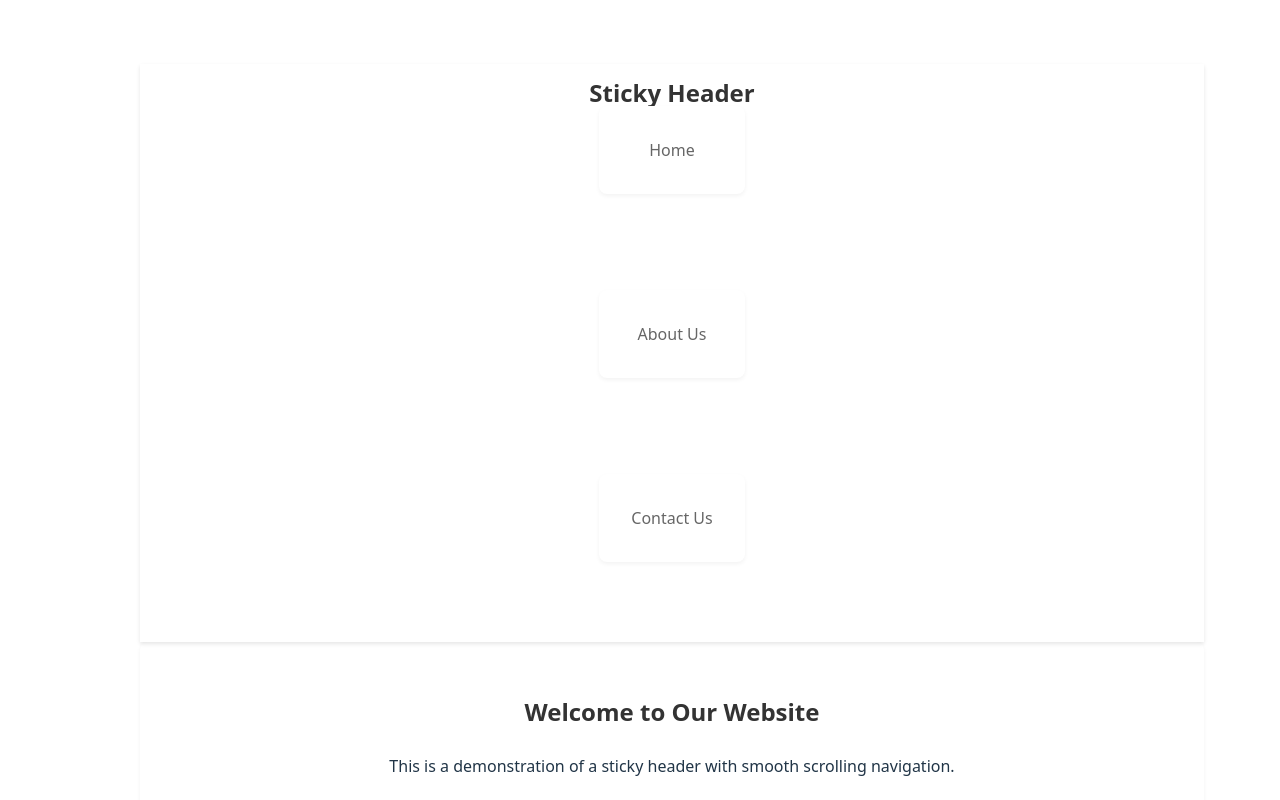
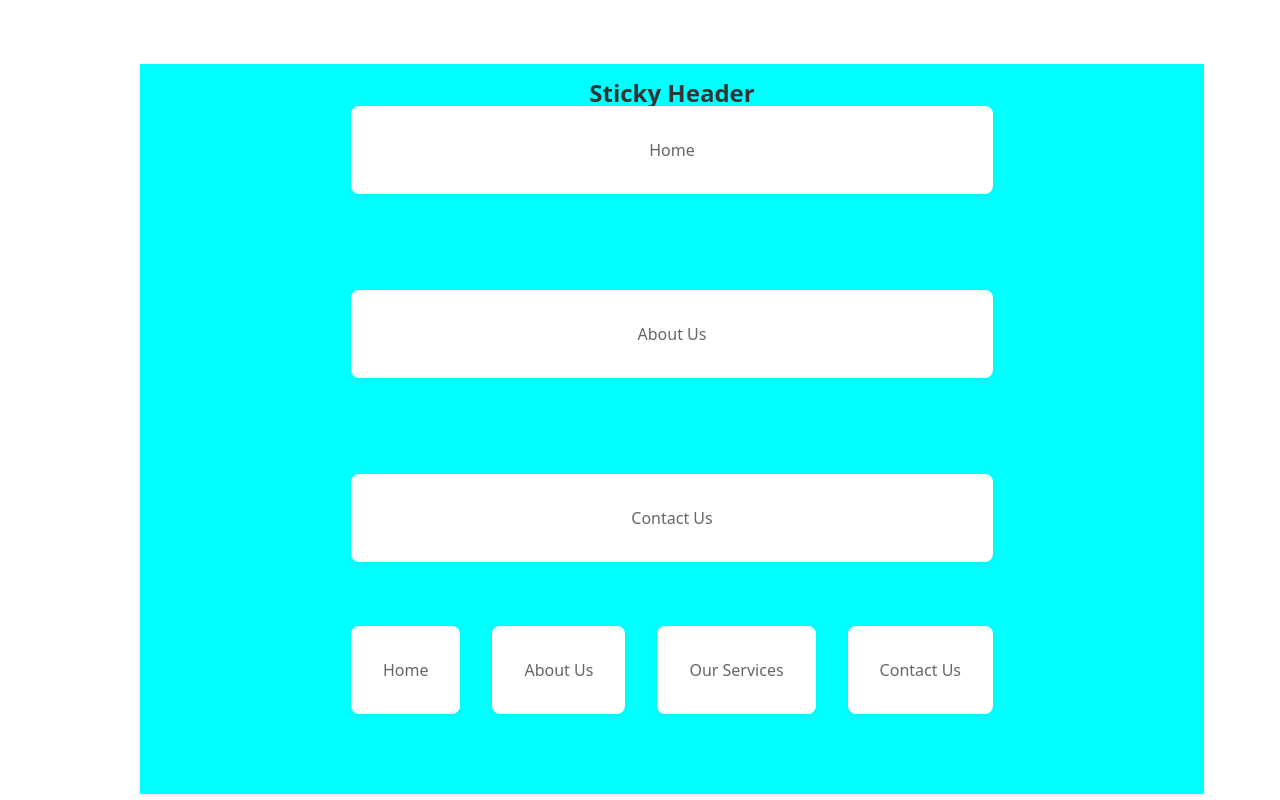
Before and after one commit to bezalel6/sticky-animate, a React (Vite) app: page / in a window 1280 px wide. Shown: the top 800 px of the page. Built offline with nearby package versions, Linux system fonts and the light colour scheme.

Commit message:
Working example

```diff
--- a/src/components/Header.tsx
+++ b/src/components/Header.tsx
@@ -1,5 +1,5 @@
 import { useScroll } from "framer-motion";
-import React, { Ref, useEffect, useRef, useState } from "react";
+import React, { Ref, RefObject, useEffect, useRef, useState } from "react";
 import {
   FakeDomTarget,
   makeFakeDom,
@@ -77,7 +77,7 @@ function animateElement(container: FakeDomTarget, targetId: string) {
 }
 
 const Header: React.FC = () => {
-  const containerRef = useRef<Element | HTMLUListElement>(null);
+  const containerRef = useRef<HTMLUListElement>(null);
   const { scrollY } = useScroll();
   const [sectionPositions, setSectionPositions] = useState<{
     [key: string]: number;
@@ -139,16 +139,22 @@ const Header: React.FC = () => {
 
     return () => unsubscribe();
   }, [scrollY, sectionPositions]);
-
   return (
-    <header className="header">
+    <Skeleton ref={containerRef} style={{ backgroundColor: "aqua" }}></Skeleton>
+  );
+};
+const Skeleton = ({
+  ref,
+  ...attrs
+}: {
+  ref: RefObject<HTMLUListElement | null>;
+} & React.HTMLProps<HTMLElement>) => {
+  return (
+    <header className="header" {...attrs}>
       <div className="header-content">
         <h1>Sticky Header</h1>
         <nav>
-          <ul
-            style={{ position: "relative" }}
-            ref={containerRef as Ref<HTMLUListElement>}
-          >
+          <ul style={{ position: "relative" }} ref={ref}>
             {sections.map((section) => (
               <li id={section.id} className="section" key={section.id}>
                 <a href={`#${section.id}`}>{section.label}</a>
@@ -160,5 +166,4 @@ const Header: React.FC = () => {
     </header>
   );
 };
-
 export default Header;
--- a/src/make-fake-dom.tsx
+++ b/src/make-fake-dom.tsx
@@ -48,6 +48,6 @@ export function makeFakeDom<T>(
   const computedValue = callback(clone);
 
   // Cleanup DOM changes
-  container.remove();
+  // container.remove();
   return computedValue;
 }
```
